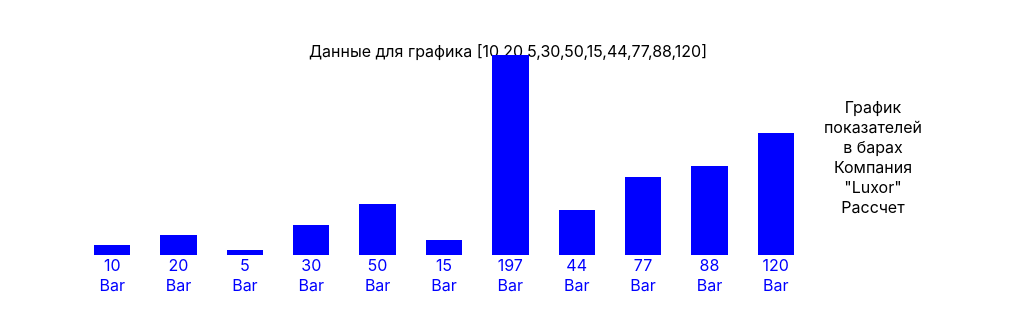
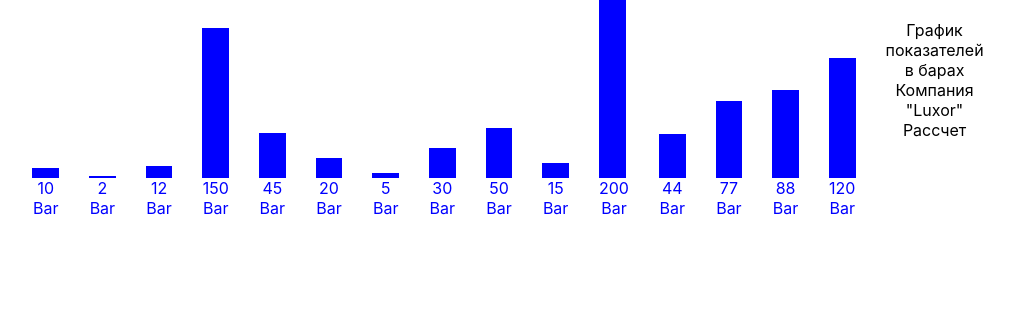
Before and after one commit to zerjg/Graph-, a React (Create React App) app: page / in a window 1280 px wide. Shown: the top 330 px of the page, without its empty margins (132-1146 px from the left). Built offline with nearby package versions, Linux system fonts and the light colour scheme.

Commit message:
added classname in graph

```diff
--- a/src/DataComponent.tsx
+++ b/src/DataComponent.tsx
@@ -4,15 +4,14 @@ interface DataProps {
   data: number[]
 }
 const DataComponent: React.FC<DataProps> = ({ data }) => {
-  const specifiData = [10, 20,5, 30, 50, 15,197, 44, 77,88,120];
+  const specifiData = [10,2,12,150,45, 20,5, 30, 50, 15,200, 44, 77,88,120];
 
   return (
-    <div style= {{display: 'flex',flexDirection: 'column', alignItems: 'center'}}>
-      <div style={{ marginTop: 25 }}>
-      <p> Данные для графика {JSON.stringify(data)}
-        </p>
-        </div>
-      <Graph data={specifiData}  width={400} height={200} color='blue'  />
+    <div className='data' style={{ display: 'flex', alignItems:'center', justifyContent: 'center' }} >
+
+        <Graph data={specifiData}  width={400} height={200} color='blue'  />
+
+
     </div>
   )
 }
--- a/src/graph.tsx
+++ b/src/graph.tsx
@@ -21,7 +21,7 @@ const Graph: React.FC<Props> = ({ data, width, height, color }) => { // Созд
   return (
 
     // 1-div контейнер отвечает за общую область отображения графика
-    <div style={{
+    <div className='main_graph' style={{
       position: 'relative', // Устанавливаем позицию элемента
       top: 10, // Отступ сверху
       width: width, // Устанавливаем ширину
@@ -35,10 +35,10 @@ const Graph: React.FC<Props> = ({ data, width, height, color }) => { // Созд
     }}>
       {data.map((value, index) => (
         // 2-div контейнер отвечает за вертикальное выравнивание столбцов графика
-        <div key={index} style={{ marginBottom: 2, marginRight: 30 }}>
+        <div className="graph_column-container"  key={index} style={{ marginBottom: 2, marginRight: 30 }}>
 
           {/* 3-div представляет сам столбец графика */}
-          <div style={{
+          <div className="graph-column"  style={{
             backgroundColor: color ,
 
             width: width / data.length, // Рассчитываем ширину столбца
```
